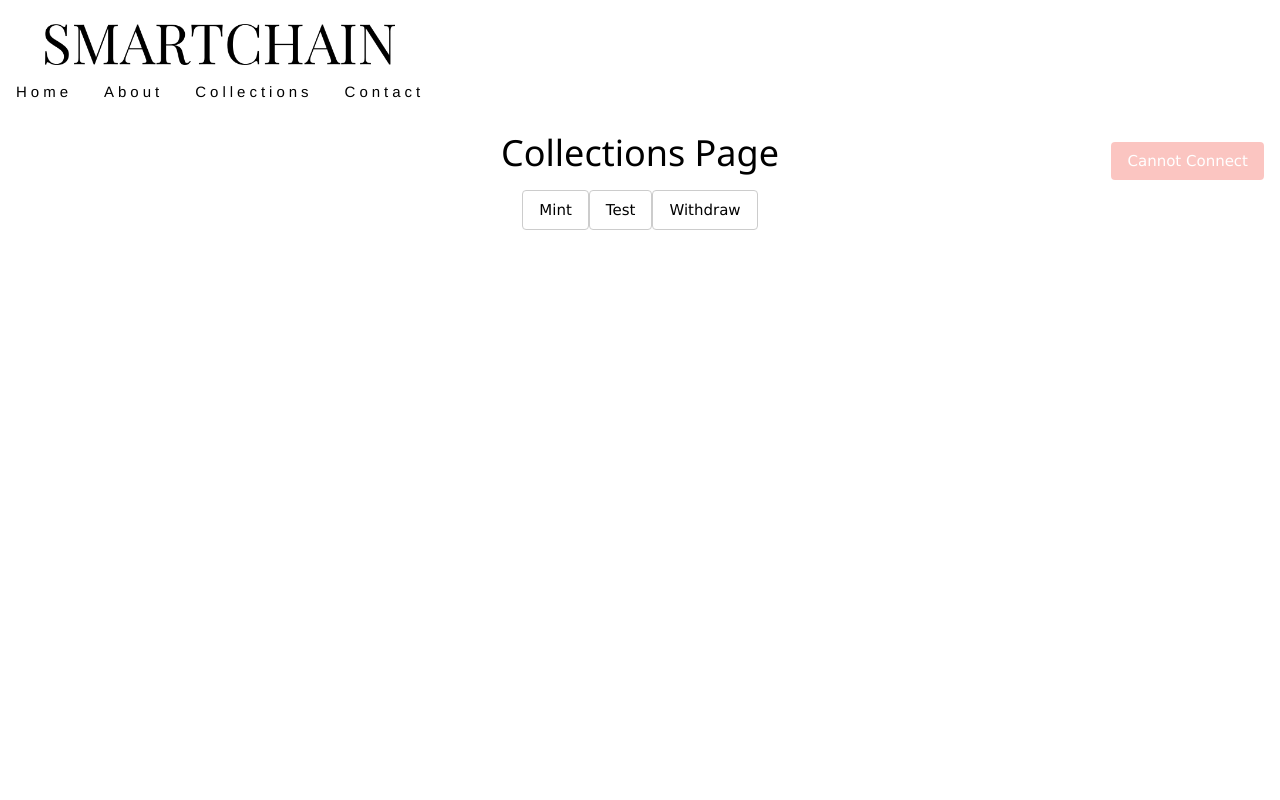
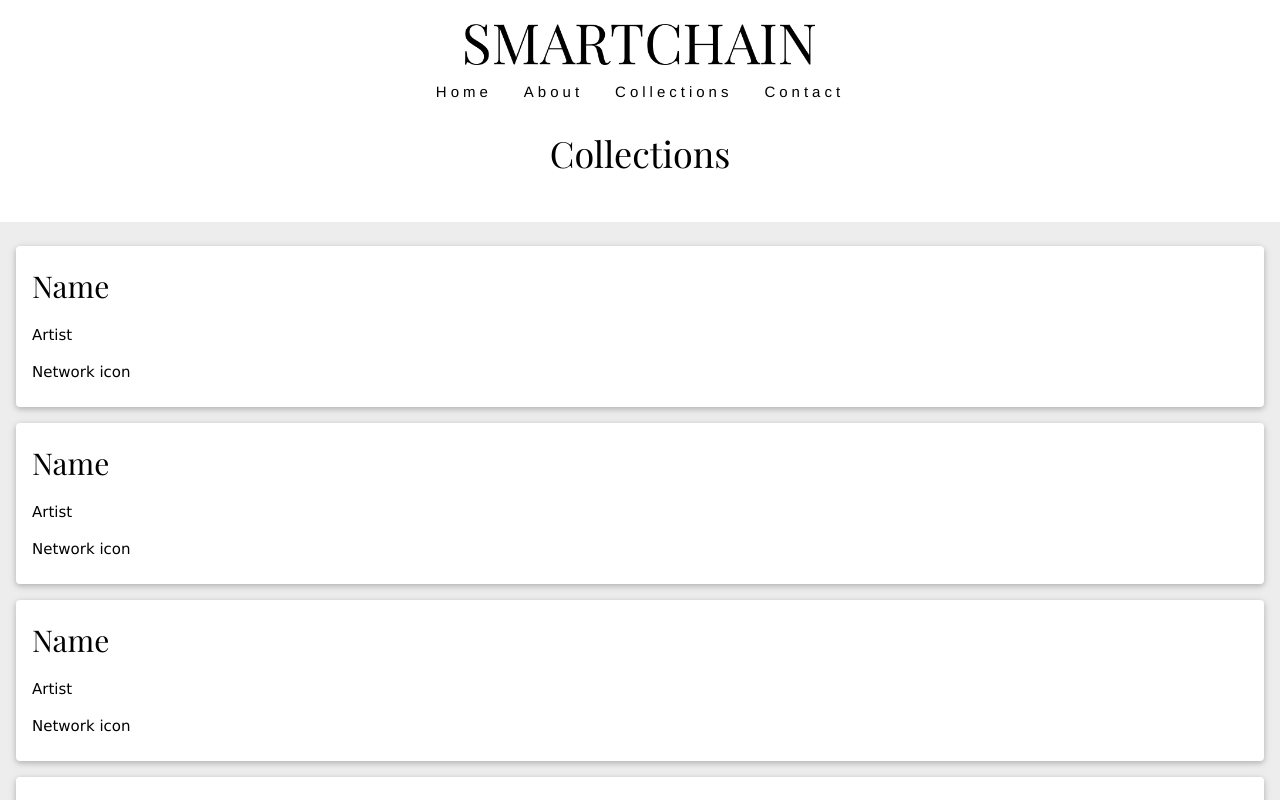
Before and after one commit to stricklandrbls/birdbrains, a React (Create React App) app in the folder birdbrains/: page /Collections in a window 1280 px wide. Shown: the top 800 px of the page. Built offline with nearby package versions, Linux system fonts and the light colour scheme; a web font is replaced by a local one.

Commit message:
Added CollectionsDisplay

```diff
--- a/birdbrains/src/App.css
+++ b/birdbrains/src/App.css
@@ -28,7 +28,7 @@
   color: #61dafb;
 }
 .featured_artists{
-  background-color: #c2c2c269;
+  background-color: #eeececf1;
   padding-top: 25px;
   padding-bottom: 25px;
   /* display: flex; */
--- a/birdbrains/src/App.js
+++ b/birdbrains/src/App.js
@@ -31,7 +31,7 @@ function App() {
 
   return (
     <span class="w3-container">
-      <div class="w3-row w3-mobile">
+      <div class="w3-row ">
         <Navbar onWalletConnect={setWalletInfo} walletObj={walletInfo}/>
       </div>
       <br></br><br></br>
--- a/birdbrains/src/components/CollectionHeader/CollectionHeader.js
+++ b/birdbrains/src/components/CollectionHeader/CollectionHeader.js
@@ -1,7 +1,7 @@
 import Web3 from "web3";
 import ConnectButton from "../Navbar/Button/ConnectButton";
 import contract from "../../contract/contract.json";
-
+import "./Collectionheader.css";
 import { useEffect, useState } from "react";
 
 let initialInfo = {
@@ -81,18 +81,18 @@ function CollectionHeader(props){
     }, []);
 
     return(
-        <div class="w3-cell-row w3-row w3-padding-32 w3-mobile w3-margin-top">
+        <div class="collection-header w3-cell-row w3-row w3-padding-32 w3-mobile w3-margin-top">
             <div class="w3-display-container w3-center w3-mobile w3-cell">
                 <div class="w3-display-container">
-                <h1>Collections Page</h1>
+                <h1>Collections</h1>
                 {/* <button class="w3-display-right w3-margin-right">CLickmee</button> */}
                 {/* <ConnectButton status={infoObj.status} onClick={connectWallet} text={infoObj.account} network={infoObj.network} /> */}
 
-                <ConnectButton status={infoObj.status} onClick={connectWallet} text={infoObj.account} network={infoObj.network} />
+                {/* <ConnectButton status={infoObj.status} onClick={connectWallet} text={infoObj.account} network={infoObj.network} /> */}
                 </div>
-                <button class="w3-button w3-round w3-mobile w3-border" onClick={mint}>Mint</button>
+                {/* <button class="w3-button w3-round w3-mobile w3-border" onClick={mint}>Mint</button>
                 <button class="w3-button w3-round w3-mobile w3-border" onClick={test}>Test</button>
-                <button class="w3-button w3-round w3-mobile w3-border" onClick={withdraw}>Withdraw</button>
+                <button class="w3-button w3-round w3-mobile w3-border" onClick={withdraw}>Withdraw</button> */}
             </div>
         </div>
     )
--- /dev/null
+++ b/birdbrains/src/components/CollectionHeader/Collectionheader.css
@@ -0,0 +1,3 @@
+.collection-header h1, h2{
+    font-family: 'Playfair Display';
+}
--- a/birdbrains/src/components/Collections.js
+++ b/birdbrains/src/components/Collections.js
@@ -1,6 +1,6 @@
 import { useEffect, useState } from "react";
 import Web3 from "web3";
-
+import CollectionsDisplay from "./CollectionsDisplay/CollectionsDisplay";
 import CollectionHeader from "./CollectionHeader/CollectionHeader";
 
 
@@ -9,6 +9,7 @@ function Collections(){
     return(
             <span>
                 <CollectionHeader />
+                <CollectionsDisplay />
             </span>
         );
 }
--- /dev/null
+++ b/birdbrains/src/components/CollectionsDisplay/Collection.css
@@ -0,0 +1,3 @@
+.collection{
+
+}
--- /dev/null
+++ b/birdbrains/src/components/CollectionsDisplay/Collection.js
@@ -0,0 +1,14 @@
+
+function Collection(){
+    return(
+        <div class="collection w3-row w3-card w3-round w3-hover-shadow w3-margin-top w3-white">
+            <div class="w3-padding">
+                <h2>Name</h2>
+                <p>Artist</p>
+                <p>Network icon</p>
+            </div>
+        </div>
+    )
+}
+
+export default Collection;
--- /dev/null
+++ b/birdbrains/src/components/CollectionsDisplay/CollectionsDisplay.css
@@ -0,0 +1,3 @@
+.collections-display{
+    background-color: #eeececf1;
+}
--- /dev/null
+++ b/birdbrains/src/components/CollectionsDisplay/CollectionsDisplay.js
@@ -0,0 +1,19 @@
+import Collection from "./Collection";
+import "./CollectionsDisplay.css";
+function CollectionsDisplay(){
+
+    let collections = 9;
+
+    return(
+        <div class="collections-display w3-display-container w3-padding">
+            <Collection />
+            <Collection />
+            <Collection />
+            <Collection />
+            <Collection />
+            <Collection />
+        </div>
+    )
+}
+
+export default CollectionsDisplay;
--- a/birdbrains/src/components/FeaturedArtists/Artist.js
+++ b/birdbrains/src/components/FeaturedArtists/Artist.js
@@ -14,7 +14,7 @@ function Artist(props){
                 <div class="w3-display-container w3-margin w3-large">
                     <h2>{props.name}</h2><br></br>
                     <div class="w3-display-bottomleft">
-                        {props.socials.map(account => { console.log(account)} )}
+                        {props.socials.map(account => (<p>{account.instagram}</p>) )}
                     </div>
                 </div>
             </div>
--- a/birdbrains/src/components/Navbar/Navbar.css
+++ b/birdbrains/src/components/Navbar/Navbar.css
@@ -4,7 +4,7 @@
 }
 .navbar{
     font-family: Futura, Helvetica;
-    width: auto;
+    /* width: auto; */
 }
 .navbar button{
     color:rgb(138, 138, 138);
--- a/birdbrains/src/components/Navbar/Navbar.js
+++ b/birdbrains/src/components/Navbar/Navbar.js
@@ -32,9 +32,9 @@ function Navbar(props){
                     <i class="w3-xxlarge fa fa-bars w3-cell-middle w3-padding-left" onClick={mobileMenuToggle}></i>
                 </div>
                 <div id="navbar-mobile-menu" class="w3-hide w3-margin-top w3-animate-opacity">
-                    <a class="w3-bar-item w3-button w3-mobile w3-large">Home</a>
+                    <a class="w3-bar-item w3-button w3-mobile w3-large" href="/">Home</a>
                     <a class="w3-bar-item w3-button w3-mobile w3-large">About</a>
-                    <a class="w3-bar-item w3-button w3-mobile w3-large">Collections</a>
+                    <a class="w3-bar-item w3-button w3-mobile w3-large" href="/Collections">Collections</a>
                     <a class="w3-bar-item w3-button w3-mobile w3-large">Contact</a>
                 </div>
             </div>
```
